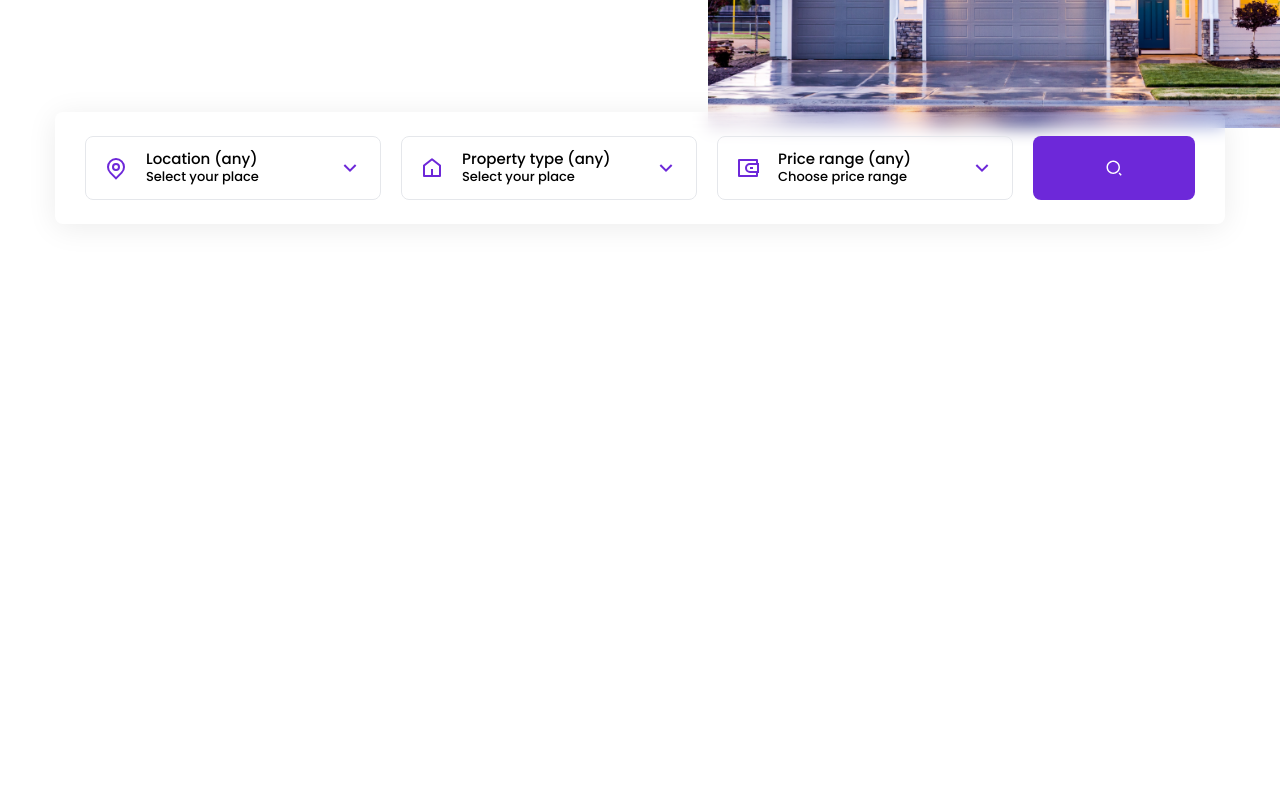
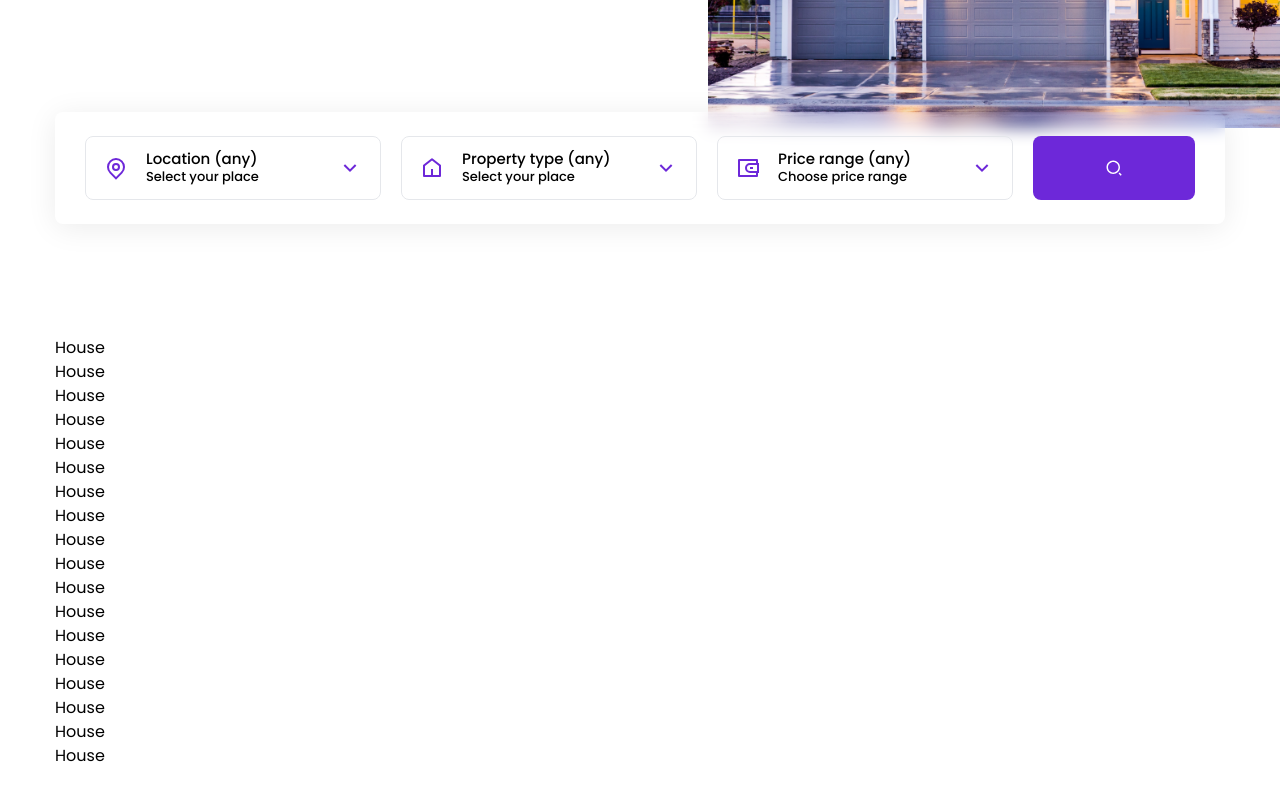
Before and after one commit to sasa-potezica/real-estate, a React (Create React App) app: page / in a window 1280 px wide. Shown: the part 542-1342 px from the top of the page. Built offline with nearby package versions, Linux system fonts and the light colour scheme.

Commit message:
Render list of houses with HouseList component

```diff
--- a/src/components/HouseContext.js
+++ b/src/components/HouseContext.js
@@ -28,6 +28,8 @@ const HouseContextProvider = ({ children }) => {
     setProperties(uniqueProperties);
   }, []);
 
+  const handleClick = () => {};
+
   return (
     <HouseContext.Provider
       value={{
@@ -41,6 +43,7 @@ const HouseContextProvider = ({ children }) => {
         setPrice,
         houses,
         loading,
+        handleClick,
       }}
     >
       {children}
--- a/src/components/HouseList.js
+++ b/src/components/HouseList.js
@@ -1,7 +1,26 @@
-import React from 'react';
+import React, { useContext } from "react";
+import { HouseContext } from "./HouseContext";
+import House from "./House";
+import { Link } from "react-router-dom";
+import { ImSpinner2 } from "react-icons/im";
 
 const HouseList = () => {
-  return <div>HouseList</div>;
+  const { houses, loading } = useContext(HouseContext);
+  return (
+    <section className="mb-20">
+      <div className="container mx-auto">
+        <div>
+          {houses.map((house, index) => {
+            return (
+              <Link to={`/property/${house.id}`} id={index}>
+                <House house={house} />
+              </Link>
+            );
+          })}
+        </div>
+      </div>
+    </section>
+  );
 };
 
 export default HouseList;
--- a/src/components/Search.js
+++ b/src/components/Search.js
@@ -6,12 +6,16 @@ import { RiSearch2Line } from "react-icons/ri";
 import { HouseContext } from "./HouseContext";
 
 const Search = () => {
+  const { handleClick } = useContext(HouseContext);
   return (
     <div className="px-[30px] py-6 max-w-[1170px] mx-auto flex flex-col lg:flex-row justify-between gap-4 lg:gap-x-3 relative lg:-top-4 lg:shadow-1 bg-white lg:bg-transparent lg:backdrop-blur rounded-lg">
       <CountryDropdown />
       <PropertyDropdown />
       <PriceRangeDropdown />
-      <button className="bg-violet-700 hover:bg-violet-800 transition w-full lg:max-w-[162px] h-16 rounded-lg flex justify-center items-center text-white text-lg">
+      <button
+        onClick={() => handleClick()}
+        className="bg-violet-700 hover:bg-violet-800 transition w-full lg:max-w-[162px] h-16 rounded-lg flex justify-center items-center text-white text-lg"
+      >
         <RiSearch2Line />
       </button>
     </div>
--- a/src/pages/Home.js
+++ b/src/pages/Home.js
@@ -1,10 +1,12 @@
 import React from "react";
 import Banner from "../components/Banner";
+import HouseList from "../components/HouseList";
 
 const Home = () => {
   return (
     <div className="min-h-[1800px]">
       <Banner />
+      <HouseList />
     </div>
   );
 };
```
